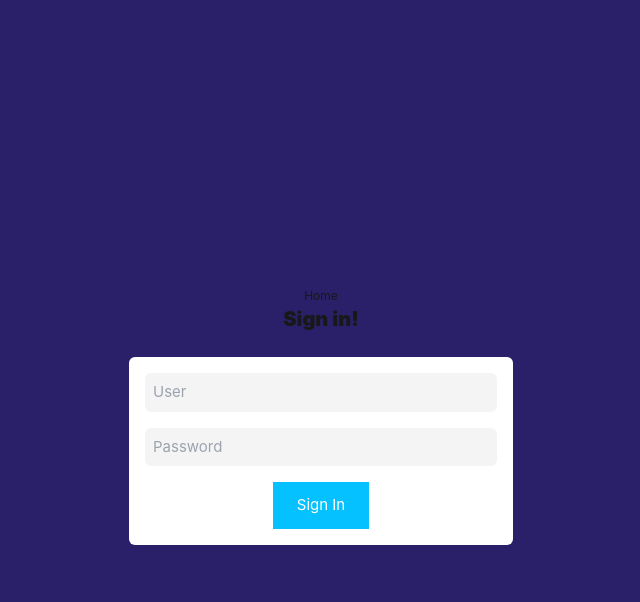
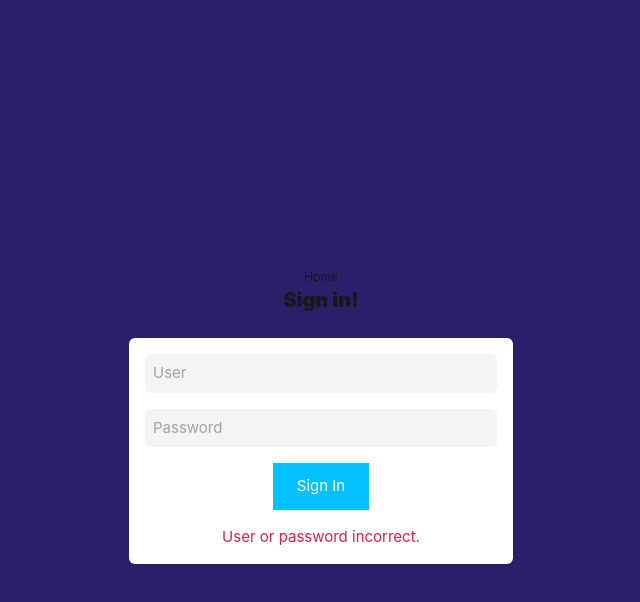
Before and after one commit to alexfreixa/IH-TODO-List, a Vue app: page /signin in a window 1280 px wide. Both pictures are taken after a click on the button "Sign In". Shown: the top 602 px of the page, without its empty margins (319-959 px from the left). Built offline with nearby package versions, Linux system fonts and the light colour scheme; no server answers.

Commit message:
Password incorrect checker

```diff
--- a/src/stores/userStore.js
+++ b/src/stores/userStore.js
@@ -2,10 +2,11 @@ import { ref } from 'vue'
 import { defineStore } from 'pinia'
 import { fetchActualUser, createNewUser, logIn } from '@/api/userApi'
 
+
 export const useUserStore = defineStore('user', () => {
   // State
   const user = ref(undefined)
-
+  const errorLogin = ref('');
   // Getters
 
   // Actions
@@ -31,14 +32,25 @@ export const useUserStore = defineStore('user', () => {
   async function signIn(email, password) {
     try {
       user.value = await logIn(email, password)
+      errorLogin.value = '';
+      router.push({
+        name: 'home',
+      });
     } catch (error) {
-      console.error(error)
+      console.error(error);
+      errorLogin.value = 'User or password incorrect.';
     }
+  }
+
+  function getErrorLogin() {
+    return errorLogin.value;
   }
 
   return {
     // State
     user,
+    signIn,
+    getErrorLogin,
     // Getters
     // Actions
     fetchUser,
--- a/src/views/SignInView.vue
+++ b/src/views/SignInView.vue
@@ -1,23 +1,36 @@
 <script setup>
 import { ref } from 'vue'
 import { useUserStore } from '@/stores/userStore'
+import { useRouter } from 'vue-router'
 
+const router = useRouter()
 const userStore = useUserStore()
 
 const user = ref('')
 const password = ref('')
+const errorLogin = userStore.getErrorLogin;
 
-const signIn = () => {
-	userStore.signIn(user.value, password.value)
+
+const signIn = async () => {
+
+	try {
+		await userStore.signIn(user.value, password.value);
+	} catch (err) {
+		console.error(err);
+		errorLogin.value = err
+	}
+
 }
+
 </script>
 
 <template>
 	<main>
 		<h1 class="text-xl m-auto font-black text-center pb-6">Sign in!</h1>
-		<div class="bg-white text-black p-4 rounded-md max-w-sm text-center">
+		<div class="bg-white text-black p-4 rounded-md max-w-sm text-center m-auto">
 
-			<div class="flex [&>*>*>input]:bg-lightgray [&>*>*>input]:w-full [&>*>*>input]:p-2 [&>*>*>input]:rounded-md  [&>div]:pb-4 flex-wrap">
+			<div
+				class="flex [&>*>*>input]:bg-lightgray [&>*>*>input]:w-full [&>*>*>input]:p-2 [&>*>*>input]:rounded-md  [&>div]:pb-4 flex-wrap">
 				<div class="w-full">
 					<label>
 						<input placeholder="User" type="text" v-model="user" />
@@ -25,12 +38,13 @@ const signIn = () => {
 				</div>
 				<div class="w-full">
 					<label>
-						<input  placeholder="Password" type="password" v-model="password" />
+						<input placeholder="Password" type="password" v-model="password" />
 					</label>
 				</div>
 			</div>
 
 			<button class="bg-blue px-6 py-3 text-white" @click="signIn">Sign In</button>
+			<p v-if="errorLogin()" class="text-red pt-4">{{ errorLogin() }}</p>
 		</div>
 	</main>
 </template>
```
Also changed, not shown: src/components/Actions.vue (+3 -4 lines).
